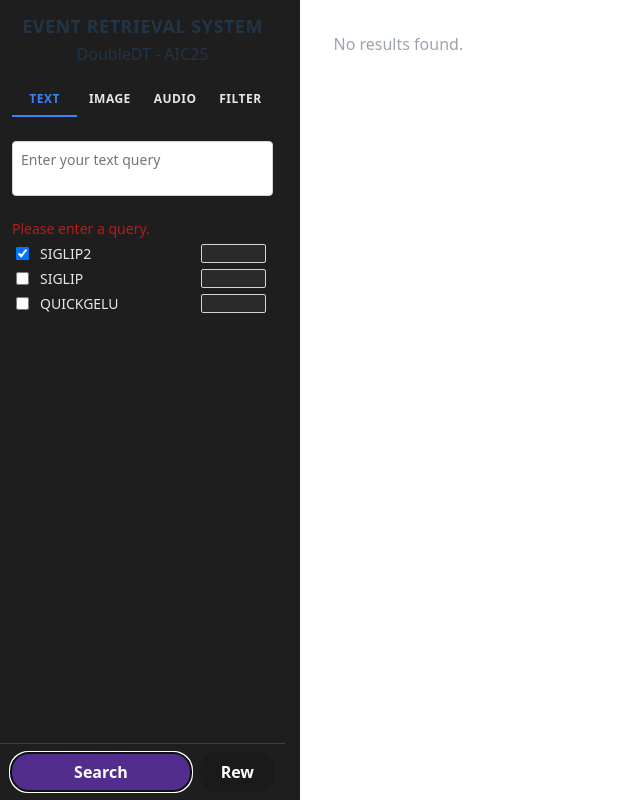
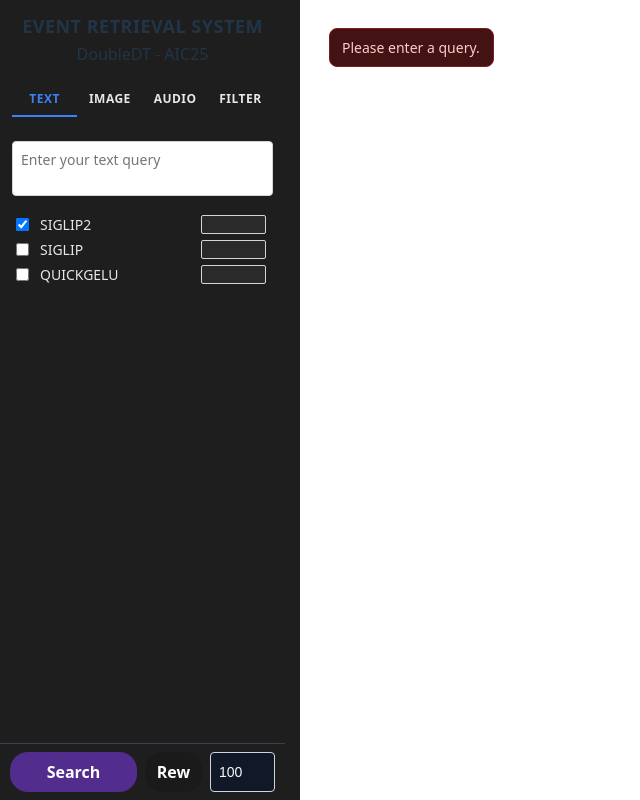
Before and after one commit to leducthanhig/event-retrieval-system, a React (Vite) app in the folder frontend/: page / in a window 1280 px wide. Both pictures are taken after a click on the button "Search". Shown: the whole page, without its empty margins (0-640 px from the left). Built offline with nearby package versions, Linux system fonts and the light colour scheme.

Commit message:
feat(ui): add top-k results selection

```diff
--- a/frontend/src/App.jsx
+++ b/frontend/src/App.jsx
@@ -5,6 +5,7 @@ import useSearch from './hooks/useSearch';
 
 export default function App() {
   // Core search states
+  const [topK, setTopK] = useState('100');
   const [query, setQuery] = useState('');
   const [selectedModels, setSelectedModels] = useState(['siglip2']);
   const [weights, setWeights] = useState({ siglip2: '1.0', siglip: '0.0', quickgelu: '0.0' });
@@ -21,6 +22,19 @@ export default function App() {
   const { search, rewrite, loading, error, setError } = useSearch({
     onResults: (items) => setResults(items || []),
   });
+
+  // Clear previous results and selection
+  const clearResults = () => {
+    setResults([]);
+    setSelectedItem(null);
+  };
+
+  // Unified way to fail a search: set error, clear results, stop spinner
+  const failSearch = (msg) => {
+    setError(msg);
+    clearResults();
+    setIsSearching(false);
+  };
 
   const handleSearch = async ({
       modes,
@@ -46,15 +60,25 @@ export default function App() {
     setError('');
     setIsSearching(true);
     try {
+      // Validate search modes
+      if (!resolvedModes.text && !resolvedModes.image && !resolvedModes.transcription && !resolvedModes.metadata) {
+        return failSearch('Please select at least one search mode.');
+      }
+
+      // Validate top-k
+      const k = parseInt(topK, 10);
+      if (Number.isNaN(k) || k <= 0 || k > 500) {
+        setIsSearching(false);
+        return failSearch('Top-k must be an integer between 1 and 500.');
+      }
+
       const fd = new FormData(); // always multipart (image may be present)
 
       // TEXT branch
       if (resolvedModes.text) {
         const q = (query || '').trim();
         if (!q) {
-          setIsSearching(false);
-          setError('Please enter a query.');
-          return;
+          return failSearch('Please enter a query.');
         }
         fd.append('text_query', q);
         fd.append('models', JSON.stringify(modelsPayload));
@@ -62,9 +86,7 @@ export default function App() {
           const ws = selectedModels.map(k => Number(weights[k]));
           const rounded = Math.round(ws.reduce((a,b)=>a+b,0) * 10) / 10;
           if (Number.isNaN(rounded) || rounded !== 1.0) {
-            setIsSearching(false);
-            setError('Weights must sum exactly to 1.');
-            return;
+            return failSearch('Weights must sum exactly to 1.');
           }
           fd.append('model_weights', JSON.stringify(ws));
         }
@@ -95,13 +117,14 @@ export default function App() {
       // Pooling & top
       fd.append('pooling_method', 'max');
 
-      const url = `/search?top=100`;
+      const url = `/search?top=${k || 100}`;
       const res = await fetch(url, { method: 'POST', body: fd });
       if (!res.ok) throw new Error(`Search failed with status ${res.status}`);
       const data = await res.json();
       setResults(data?.results || []);
     } catch (e) {
       console.error('Unified search error:', e);
+      clearResults();
       setError('Error calling API: ' + (e?.message || 'unknown'));
     } finally {
       setIsSearching(false);
@@ -137,6 +160,8 @@ export default function App() {
     <Home
       query={query}
       setQuery={setQuery}
+      topK={topK}
+      setTopK={setTopK}
       selectedModels={selectedModels}
       setSelectedModels={setSelectedModels}
       weights={weights}
--- a/frontend/src/components/layout/ResultsPane.jsx
+++ b/frontend/src/components/layout/ResultsPane.jsx
@@ -1,14 +1,31 @@
 import ResultsGrid from '../results/ResultsGrid';
 import VideoPreviewModal from '../results/VideoPreview';
 
-export default function ResultsPane({ results, onSelect, selectedItem, onClosePreview, onSimilarSearch }) {
+export default function ResultsPane({ results, onSelect, selectedItem, onClosePreview, onSimilarSearch, error }) {
   return (
     <main className="ner-results">
         <div className="results-scroll">
+          {error ? (
+            <div
+              style={{
+                margin: '12px',
+                padding: '8px 12px',
+                border: '1px solid #7f1d1d',
+                background: '#431313',
+                color: '#fecaca',
+                borderRadius: 8,
+                fontSize: 14
+              }}
+            >
+              {error}
+            </div>
+          ) : null}
+
           <ResultsGrid
             results={results}
             onSelect={onSelect}
             onSimilarSearch={onSimilarSearch}
+            error={error}
           />
           <VideoPreviewModal
             item={selectedItem}
--- a/frontend/src/components/layout/Sidebar.jsx
+++ b/frontend/src/components/layout/Sidebar.jsx
@@ -9,6 +9,7 @@ import TranscriptSearch from '../search/TranscriptSearch';
 export default function Sidebar(props) {
   const {
     query, setQuery,
+    topK, setTopK,
     selectedModels, setSelectedModels,
     weights, setWeights,
     onSearch,
@@ -186,6 +187,27 @@ export default function Sidebar(props) {
             >
               {isRewriting ? 'Rewriting' : 'Rew'}
             </button>
+
+            {/* Input top-k*/}
+            <input
+              type="number"
+              min={1}
+              max={500}
+              value={topK}
+              onChange={(e) => setTopK(e.target.value)}
+              title="Top-k (1–500)"
+              style={{
+                width: 65,
+                padding: '8px 8px',
+                fontSize: 14,
+                borderRadius: 4,
+                border: '0.7px solid #d1d5db',
+                backgroundColor: '#111827',
+                color: '#f9fafb',
+                boxSizing: 'border-box',
+                outline: 'none'
+              }}
+            />
         </div>
       </div>
     </aside>
--- a/frontend/src/components/results/ResultsGrid.jsx
+++ b/frontend/src/components/results/ResultsGrid.jsx
@@ -1,9 +1,9 @@
 import ResultCard from './ResultCard';
 
-export default function ResultsGrid({ results, onSelect, onSimilarSearch }) {
-  if (!results || results.length === 0) {
+export default function ResultsGrid({ results, onSelect, onSimilarSearch, error }) {
+  if ((!results || results.length === 0) && !error) {
     return (
-      <div style={{ padding: '1rem', color: '#9ca3af', textAlign: 'center' }}>
+      <div style={{ padding: '1rem', color: '#9ca3af', textAlign: 'left' }}>
         No results found.
       </div>
     );
--- a/frontend/src/components/search/TextSearch.jsx
+++ b/frontend/src/components/search/TextSearch.jsx
@@ -71,11 +71,6 @@ export default function TextSearch({ query, setQuery, onSearch, loading, error,
         }}
         aria-label="Query"
       />
-
-      {/* Error message*/}
-      {error ? (
-        <div style={{ color: '#b91c1c', marginTop: 8, fontSize: 14 }}>{error}</div>
-      ) : null}
     </div>
   );
 }
--- a/frontend/src/pages/Home.jsx
+++ b/frontend/src/pages/Home.jsx
@@ -4,6 +4,7 @@ import ResultsPane from '../components/layout/ResultsPane';
 export default function Home(props) {
   const {
     query, setQuery,
+    topK, setTopK,
     selectedModels, setSelectedModels,
     weights, setWeights,
     results, setSelectedItem,
@@ -20,6 +21,8 @@ export default function Home(props) {
         <Sidebar
           query={query}
           setQuery={setQuery}
+          topK={topK}
+          setTopK={setTopK}
           selectedModels={selectedModels}
           setSelectedModels={setSelectedModels}
           weights={weights}
@@ -40,6 +43,7 @@ export default function Home(props) {
           selectedItem={selectedItem}
           onClosePreview={() => setSelectedItem(null)}
           onSimilarSearch={onSimilarSearch}
+          error={error}
         />
       </main>
     </div>
--- a/frontend/src/styles/layout.css
+++ b/frontend/src/styles/layout.css
@@ -112,6 +112,12 @@
   cursor: not-allowed;
 }
 
+.action-btn:focus,
+.ner-btn:focus,
+button:focus {
+  outline: none;
+}
+
 .action-btn {
   border: 1px solid transparent;
   border-radius: 6px;
```
Lines whose indentation alone changed are shown as unchanged.
